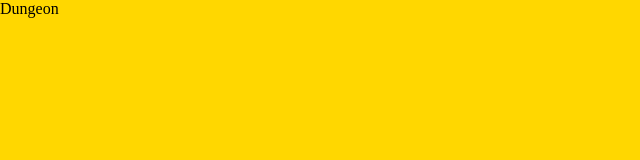
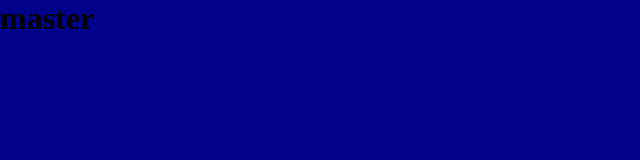
Before and after one commit to saiter45/legendary-umbrella, a plain HTML site: page index.html in a window 1280 px wide. Shown: the whole page, without its empty margins (0-640 px from the left). Drawn offline with Linux system fonts and the light colour scheme.

Commit message:
change color

```diff
--- a/css/style.css
+++ b/css/style.css
@@ -11,5 +11,5 @@ body, html {
 }
 
 body {
-    background: gold;
+    background: darkblue;
 }
--- a/index.html
+++ b/index.html
@@ -8,6 +8,6 @@
 
 </head>
 <body>
-    <p>Dungeon</p>
+    <h1>master</h1>
 </body>
 </html>
```
